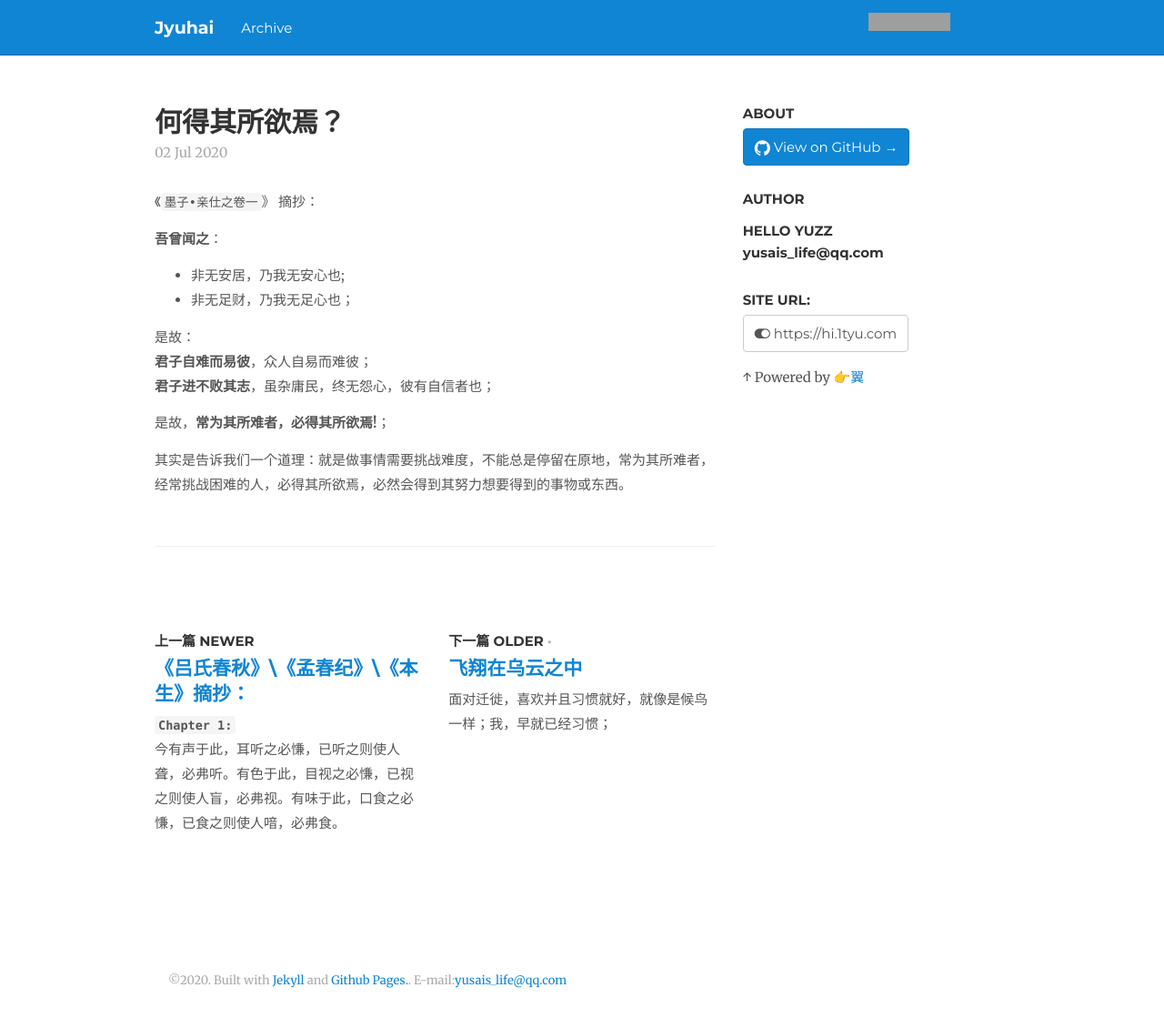
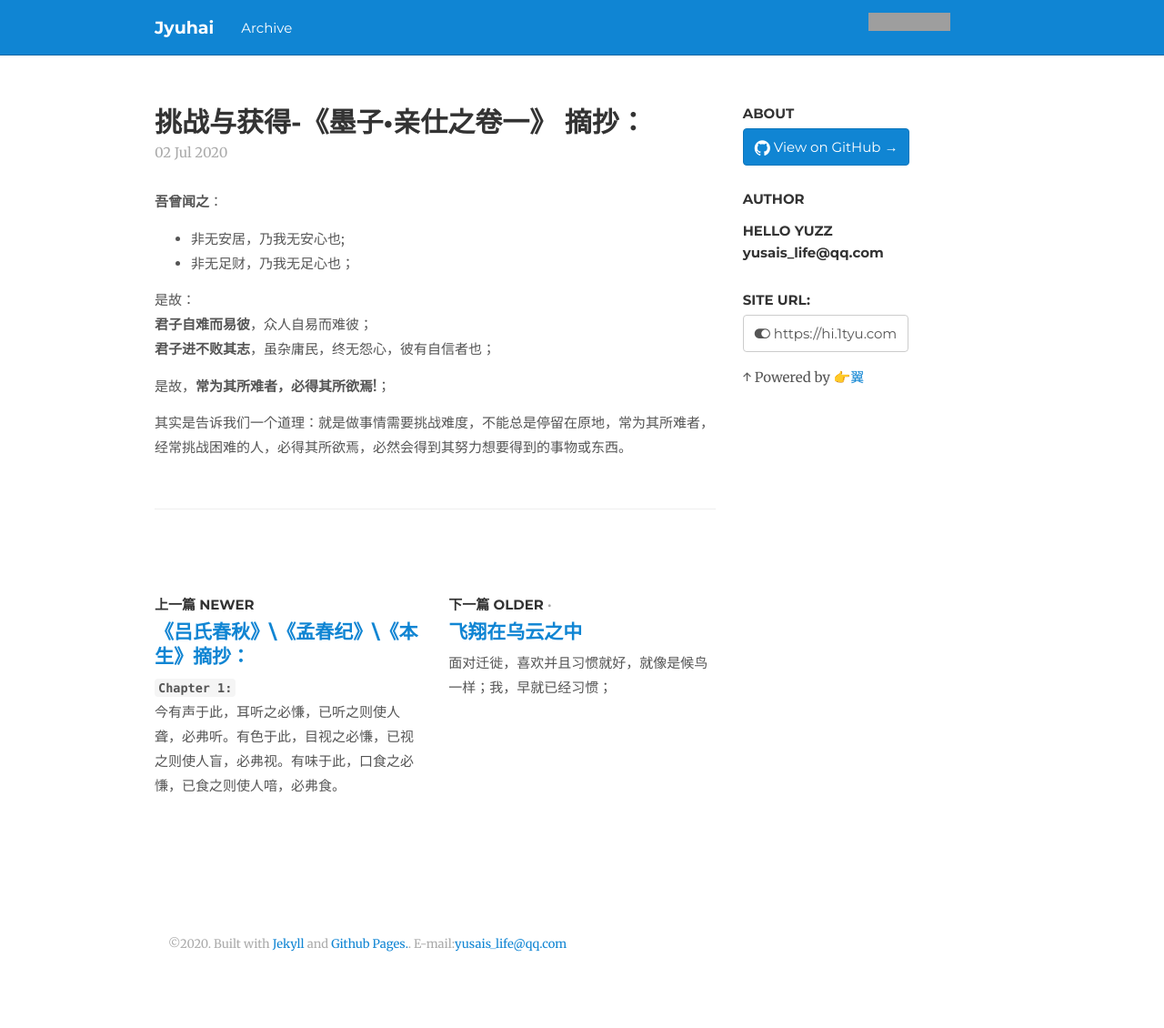
Before and after one commit to helloyuzz/me.wgrib2.com, a Jekyll site: the page built from _posts/2020-07-02-Hope.md, in a window 1280 px wide. Shown: the whole page at 91% size. Built offline with Jekyll 4.4.1, drawn with Linux system fonts in a browser that asks for light colours; nearby versions of some CDN libraries; emoji names are drawn with the system emoji font; comment, search, counter and statistics services are not loaded; after the commit the page ends 1089 px from its top, so only the background shows below that; grey boxes are pictures that could not be loaded.

Commit message:
Update 2020-07-02-Hope.md

```diff
--- a/_posts/2020-07-02-Hope.md
+++ b/_posts/2020-07-02-Hope.md
@@ -1,8 +1,6 @@
 ---
-title: '何得其所欲焉？'
+title: '挑战与获得-《墨子•亲仕之卷一》 摘抄：'
 ---
- 《`墨子•亲仕之卷一`》 摘抄：
-
 __吾曾闻之__：
 
 * 非无安居，乃我无安心也;
```
